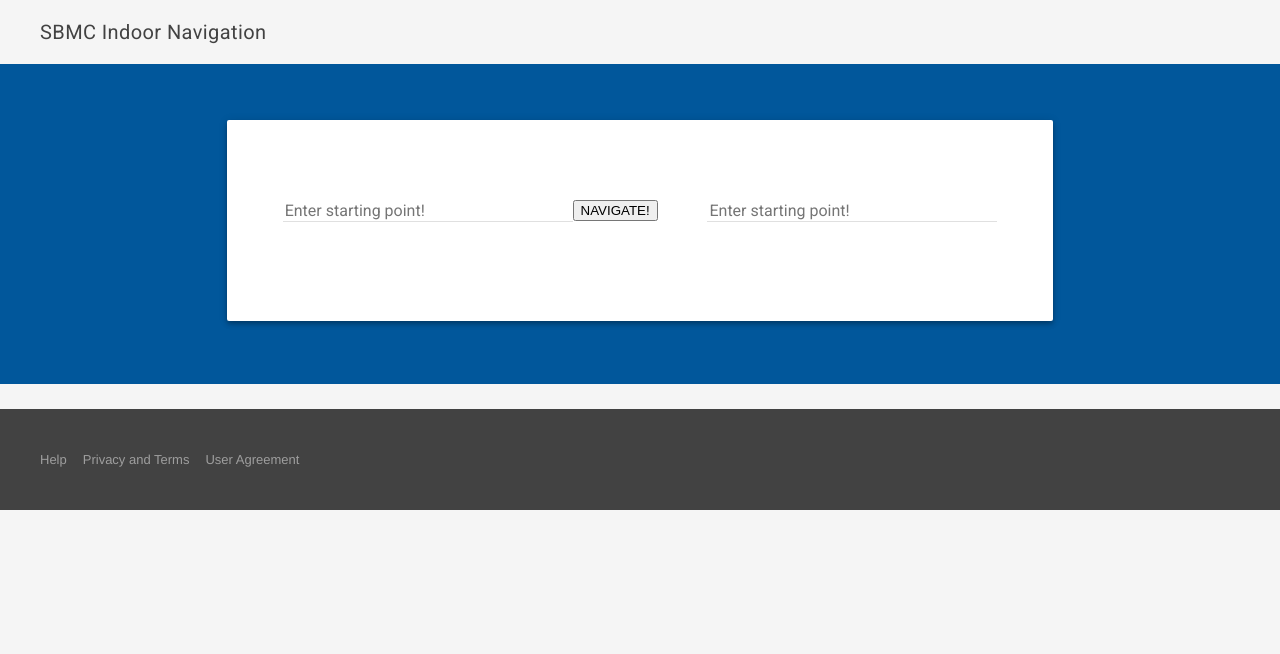
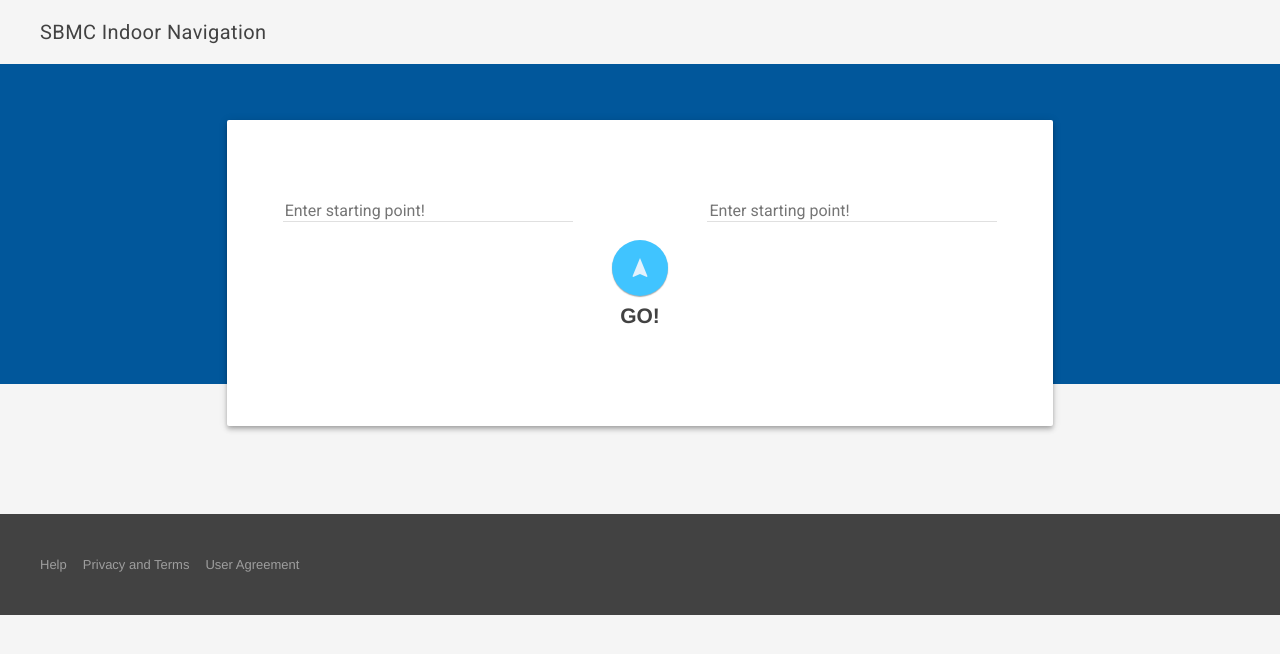
Before and after one commit to mattquan/ProjectSahara-WebHTML, a plain HTML site: page index.html in a window 1280 px wide. Drawn offline with nearby package versions, Linux system fonts and the light colour scheme.

Commit message:
added the fancy, new button. looks good.

```diff
--- a/index.html
+++ b/index.html
@@ -60,18 +60,32 @@
             <!--main  body of content-->
             <div id="myContent">
 
-
-                <input type="text" id = "StartingPosInput" list = "roomList1" placeholder="Enter starting point!">
-                <input type="text" id = "EndingPosInput" list = "roomList2" placeholder="Enter starting point!">
-                <datalist id ="roomList1"></datalist>
-		<datalist id ="roomList2"></datalist>
+                <div id ="textfieldsRow">
+                    <input type="text" id = "StartingPosInput" list = "roomList1" placeholder="Enter starting point!">
+                    <input type="text" id = "EndingPosInput" list = "roomList2" placeholder="Enter starting point!">
+                    <datalist id ="roomList1"></datalist>
+                    <datalist id ="roomList2"></datalist>
+		</div>
+                <br>
+                <br>
+                <div id ="buttonRow"
+                     align="center">
+                    <button class="mdl-button mdl-js-button mdl-button--fab mdl-js-ripple-effect mdl-button--colored"
+                            onClick = "navigateButtonClicked()"
+                            id = "navigateButton">
+                    <i class="material-icons blue50">navigation</i>
+                    </button>
 
 
+                </div>
+                <div id ="goRow"
+                     align="center">
+                   <p id="GOtext">
+                       <strong style="font-size: 150%"> GO!</strong>
+                   </p>
 
-               <button id = "navigateButton" onClick = "navigateButtonClicked()"> NAVIGATE! </button>
-	             <br>
-	             <br>
 
+                </div>
             </div>
 
             <div id="displayedContent" class = "displayedContentHidden">
--- a/styles.css
+++ b/styles.css
@@ -101,3 +101,9 @@ opacity: 0;
 .displayedContentVisible{
 visibility: visible;
 }
+
+.material-icons.blue50 { color: #E3F2FD; }
+
+#GOtext {
+    padding-top: 8px;
+}
```
